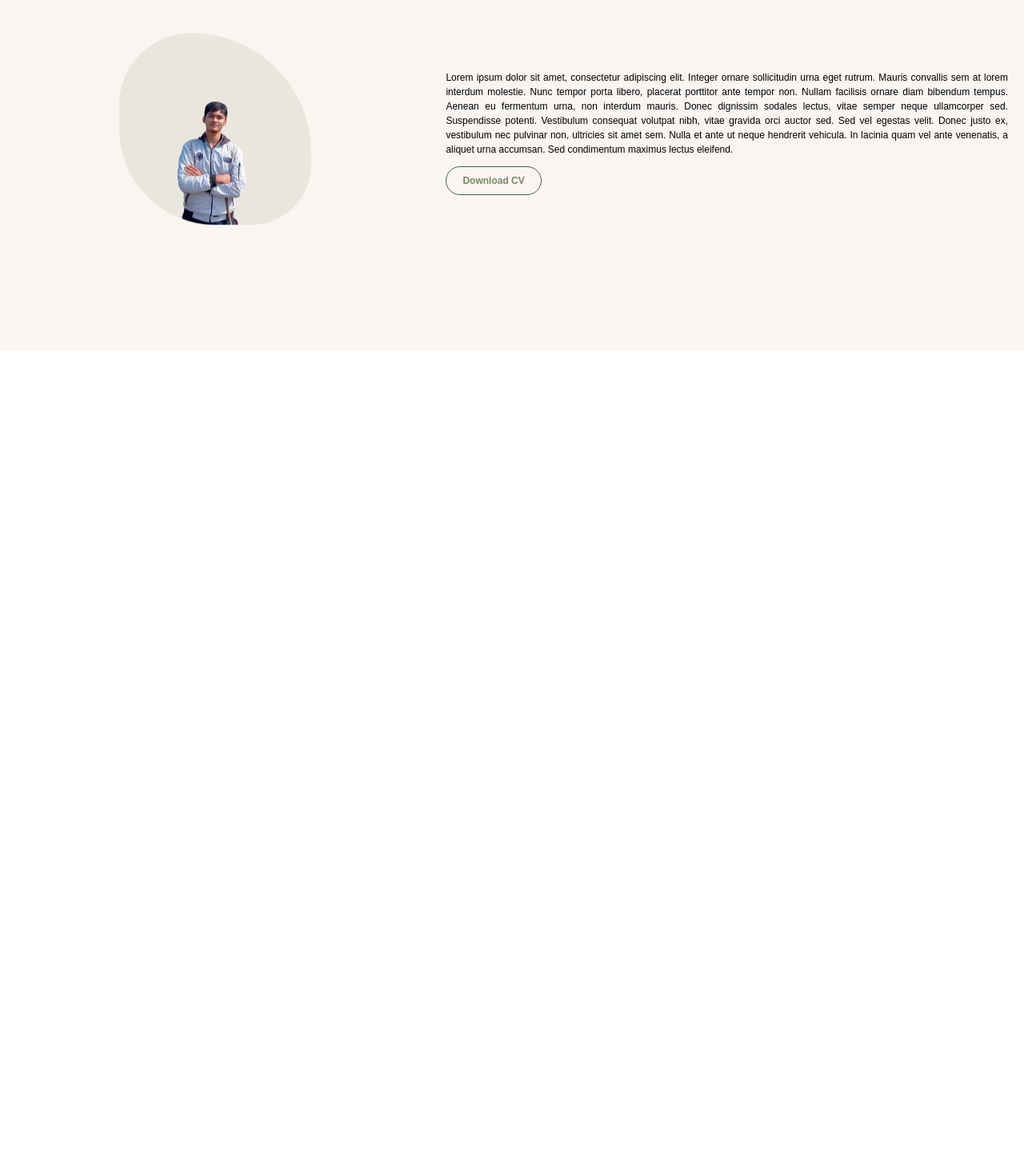
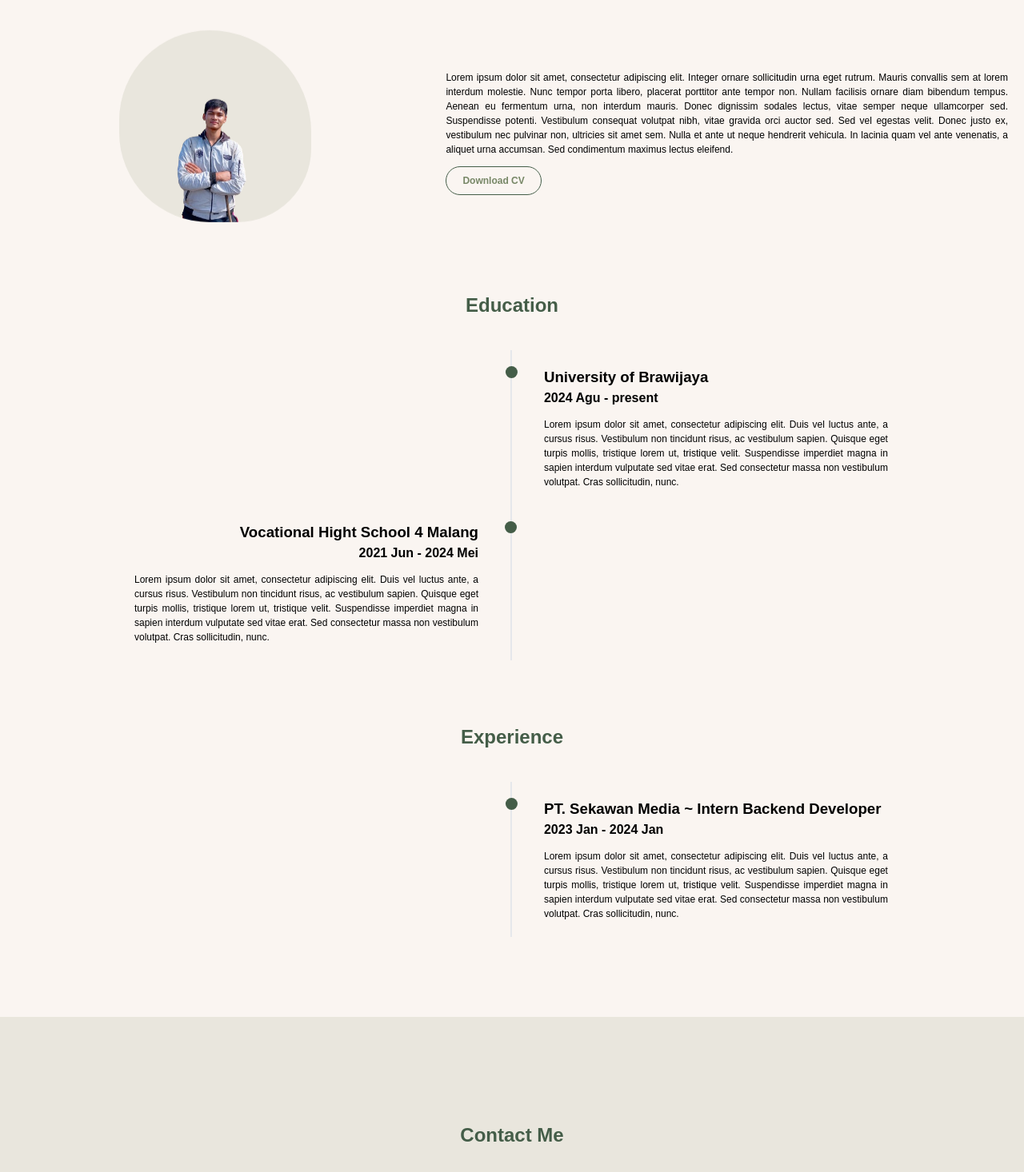
Before and after one commit to rawhx/webportofolio, a React (Create React App) app: page / in a window 1280 px wide. Shown: the part 958-2424 px from the top of the page at 80% size. Before the commit the page ends 1396 px from the top, so only its background shows below. Built offline with nearby package versions, Linux system fonts and the light colour scheme.

Commit message:
timeline

```diff
--- a/src/App.js
+++ b/src/App.js
@@ -7,6 +7,8 @@ import { useEffect, useState } from 'react';
 
 function App() {
   const [activeSection, setActiveSection] = useState('home');
+
+  const bulanNama = ['Jan', 'Feb', 'Mar', 'Apr', 'Mei', 'Jun', 'Jul', 'Agu', 'Sep', 'Okt', 'Nov', 'Des']
 
   useEffect(() => {
     const handleScroll = () => {
@@ -63,13 +65,13 @@ function App() {
           </div>
         </section>
         <section id='about'>
-          <div className='pt-[100px] h-fit bg-whiteFog flex flex-col gap-20'>
+          <div className='py-[100px] h-fit bg-whiteFog flex flex-col gap-20'>
             <div className='flex flex-col gap-10'>
               <h1 className='text-center fontPrimary  text-2xl font-semibold' data-aos="fade-down">About Me</h1>
               <div className='flex flex-col md:flex-row justify-center items-center gap-5'>
                 <div className='w-[60%] flex justify-center items-center' data-aos="fade-right">
                   <div className='animation h-[15rem] w-[15rem] bg-container overflow-hidden'>
-                    <img src={`${process.env.PUBLIC_URL}/me.png`} alt='me' className='object-cover translate-y-[-3rem]'></img>
+                    <img src={`${process.env.PUBLIC_URL}/me.png`} alt='me' className='object-cover translate-y-[-3rem]' draggable="false"></img>
                   </div>
                 </div>
                 <div className='w-[80%] pr-[20px] flex flex-col md:justify-center gap-3'>
@@ -89,18 +91,59 @@ function App() {
                 </div>
               </div>
             </div>
-            <div className='flex flex-col gap-10'>
+            <div id='education' className='flex flex-col gap-10'>
               <h1 className='text-center fontPrimary text-2xl font-semibold' data-aos="fade-down">Education</h1>
-              <div className='flex flex-col justify-center'>
-
+              <div className='h-fit w-full timeline flex flex-col items-center'>
+                {
+                  dataJson.profil.pendidikan.map((data, index)=>(
+                    <>
+                      <div className={`content py-5 px-10 h-fit md:w-[40%] flex flex-col gap-3 ml-[55px] md:ml-0 border-l-2 ${index % 2 ? "md:translate-x-[-50%] md:border-l-0 md:border-r-2" : "md:translate-x-[49.6%]"}`}>
+                        <div className={`w-[15px] h-[15px] rounded-full bg-oliveGreen absolute hidden md:block ${index % 2 ? "md:-right-[0.5rem]" : "md:left-[-0.5rem]"}`}/>
+                        <div className={`w-[15px] h-[15px] rounded-full bg-oliveGreen absolute left-[3rem] md:hidden`}/>
+                        <div className={`${index % 2 ? "md:text-right" : null }`} data-aos={`${index % 2 ? "fade-right" : "fade-left" }`}>
+                          <h1 className='font-bold text-[14pt]'>{data.nama}</h1>
+                          <h2 className='font-bold text-[12pt]'>{data.periodeAwal + " " + bulanNama[data.periodeBulanAwal - 1] + " - " + (data.periodeAkhir <= new Date().getFullYear() ? data.periodeAkhir + " " + bulanNama[data.periodeBulanAkhir - 1] : 'present') }</h2>
+                          {/* <h2 className='font-bold text-[12pt]'>{data.periodeAwal < data.periodeAkhir ? data.periodeAwal + " " + bulanNama[data.periodeBulanAwal] : "Present" }</h2> */}
+                        </div>
+                        <p className='text-justify text-[12px]' data-aos={`${index % 2 ? "zoom-in-right" : "zoom-in-left" }`}>{data.deskripsi}</p>
+                      </div>
+                    </>
+                  ))
+                }
+              </div>
+            </div>
+            <div id='experience' className='flex flex-col gap-10'>
+              <h1 className='text-center fontPrimary text-2xl font-semibold' data-aos="fade-down">Experience</h1>
+              <div className='h-fit w-full timeline flex flex-col items-center'>
+                {
+                  dataJson.profil.pengalamanKerja.map((data, index)=>(
+                    <>
+                      <div className={`content py-5 px-10 h-fit md:w-[40%] flex flex-col gap-3 ml-[55px] md:ml-0 border-l-2 ${index % 2 ? "md:translate-x-[-50%] md:border-l-0 md:border-r-2" : "md:translate-x-[49.6%]"}`}>
+                        <div className={`w-[15px] h-[15px] rounded-full bg-oliveGreen absolute hidden md:block ${index % 2 ? "md:-right-[0.5rem]" : "md:left-[-0.5rem]"}`}/>
+                        <div className={`w-[15px] h-[15px] rounded-full bg-oliveGreen absolute left-[3rem] md:hidden`}/>
+                        <div className={`${index % 2 ? "md:text-right" : null }`} data-aos={`${index % 2 ? "fade-right" : "fade-left" }`}>
+                          <h1 className='font-bold text-[14pt]'>{data.nama + " ~ " + data.position}</h1>
+                          <h2 className='font-bold text-[12pt]'>{data.periodeAwal + " " + bulanNama[data.periodeBulanAwal - 1] + " - " + (data.periodeAkhir <= new Date().getFullYear() ? data.periodeAkhir + " " + bulanNama[data.periodeBulanAkhir - 1] : 'present') }</h2>
+                          {/* <h2 className='font-bold text-[12pt]'>{data.periodeAwal < data.periodeAkhir ? data.periodeAwal + " " + bulanNama[data.periodeBulanAwal] : "Present" }</h2> */}
+                        </div>
+                        <p className='text-justify text-[12px]' data-aos={`${index % 2 ? "zoom-in-right" : "zoom-in-left" }`}>{data.deskripsi}</p>
+                      </div>
+                    </>
+                  ))
+                }
               </div>
             </div>
           </div>
         </section>
+        <section id='contact'>
+          <div className='h-screen py-[100px]'>
+            <h1 className='text-center fontPrimary  text-2xl font-semibold' data-aos="fade-down">Contact Me</h1>
+          </div>
+        </section>
       </div>
-      {/* <footer>
-        <h1 className='text-center py-3'>{ new Date().getFullYear() } rawhx_x</h1>
-      </footer> */}
+      <footer>
+        <h1 className='text-right px-[20px] py-3 text-[12px]'>©{ new Date().getFullYear() } rawhx_x</h1>
+      </footer>
     </div>
   );
 }
--- a/src/components/NavBar.js
+++ b/src/components/NavBar.js
@@ -46,9 +46,9 @@ const NavBar = ({activeSection}) => {
                         </button>
 
                         <button
-                            className={`nav-link ${activeSection === "portfolio" ? 'nav-link-active' : ''}`}
-                            onClick={() => scrollToSection('portfolio')}>
-                            Portfolio
+                            className={`nav-link ${activeSection === "contact" ? 'nav-link-active' : ''}`}
+                            onClick={() => scrollToSection('contact')}>
+                            Contact
                         </button>
                     </div>
                     <button onClick={()=>setHamburgerActive(!hamburgerActive)} className="md:hidden">
--- a/src/data/dataJson.json
+++ b/src/data/dataJson.json
@@ -5,26 +5,29 @@
         "position": "Software Enginnering",
         "pendidikan": [
             {
-                "nama": "Vocational Hight School 4 Malang",
-                "prodi": "Software Engineering",
-                "periodeAwal": 2021,
-                "periodeAkhir": 2024,
-                "periodeBulanAwal": 0,
-                "periodeBulanAkhir": 0
-            },
-            {
                 "nama": "University of Brawijaya",
                 "prodi": "Information System",
+                "deskripsi": "Lorem ipsum dolor sit amet, consectetur adipiscing elit. Duis vel luctus ante, a cursus risus. Vestibulum non tincidunt risus, ac vestibulum sapien. Quisque eget turpis mollis, tristique lorem ut, tristique velit. Suspendisse imperdiet magna in sapien interdum vulputate sed vitae erat. Sed consectetur massa non vestibulum volutpat. Cras sollicitudin, nunc.",
                 "periodeAwal": 2024,
                 "periodeAkhir": 2028,
                 "periodeBulanAwal": 8,
                 "periodeBulanAkhir": 8
+            },
+            {
+                "nama": "Vocational Hight School 4 Malang",
+                "prodi": "Software Engineering",
+                "deskripsi": "Lorem ipsum dolor sit amet, consectetur adipiscing elit. Duis vel luctus ante, a cursus risus. Vestibulum non tincidunt risus, ac vestibulum sapien. Quisque eget turpis mollis, tristique lorem ut, tristique velit. Suspendisse imperdiet magna in sapien interdum vulputate sed vitae erat. Sed consectetur massa non vestibulum volutpat. Cras sollicitudin, nunc.",
+                "periodeAwal": 2021,
+                "periodeAkhir": 2024,
+                "periodeBulanAwal": 6,
+                "periodeBulanAkhir": 5
             }
         ],
         "pengalamanKerja": [
             {
-                "perusahaan": "PT. Sekawan Media",
+                "nama": "PT. Sekawan Media",
                 "position": "Intern Backend Developer",
+                "deskripsi": "Lorem ipsum dolor sit amet, consectetur adipiscing elit. Duis vel luctus ante, a cursus risus. Vestibulum non tincidunt risus, ac vestibulum sapien. Quisque eget turpis mollis, tristique lorem ut, tristique velit. Suspendisse imperdiet magna in sapien interdum vulputate sed vitae erat. Sed consectetur massa non vestibulum volutpat. Cras sollicitudin, nunc.",
                 "periodeAwal": 2023,
                 "periodeAkhir": 2024,
                 "periodeBulanAwal": 1,
```
Also changed, not shown: src/App.css (+9 -0 lines).
